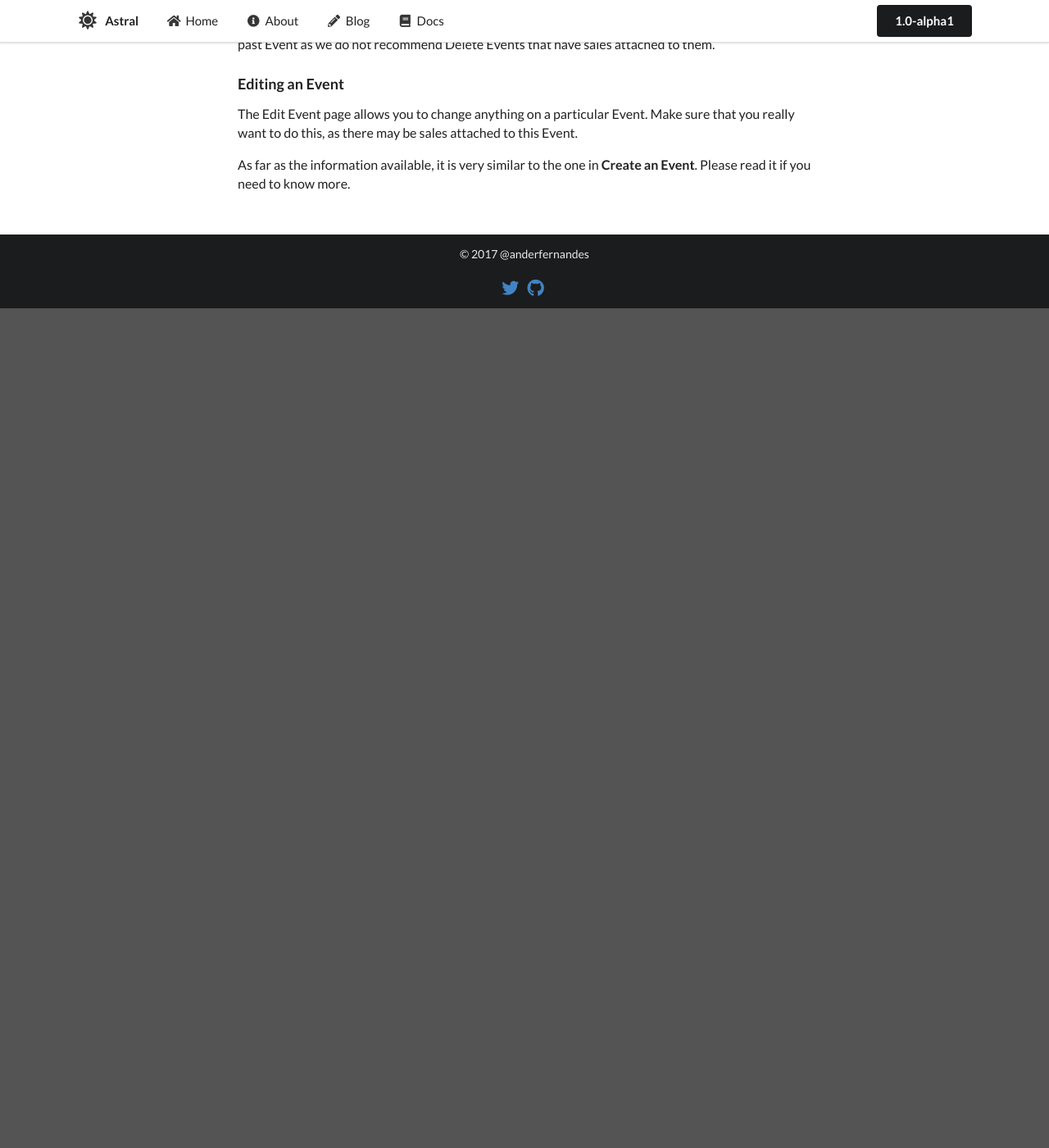
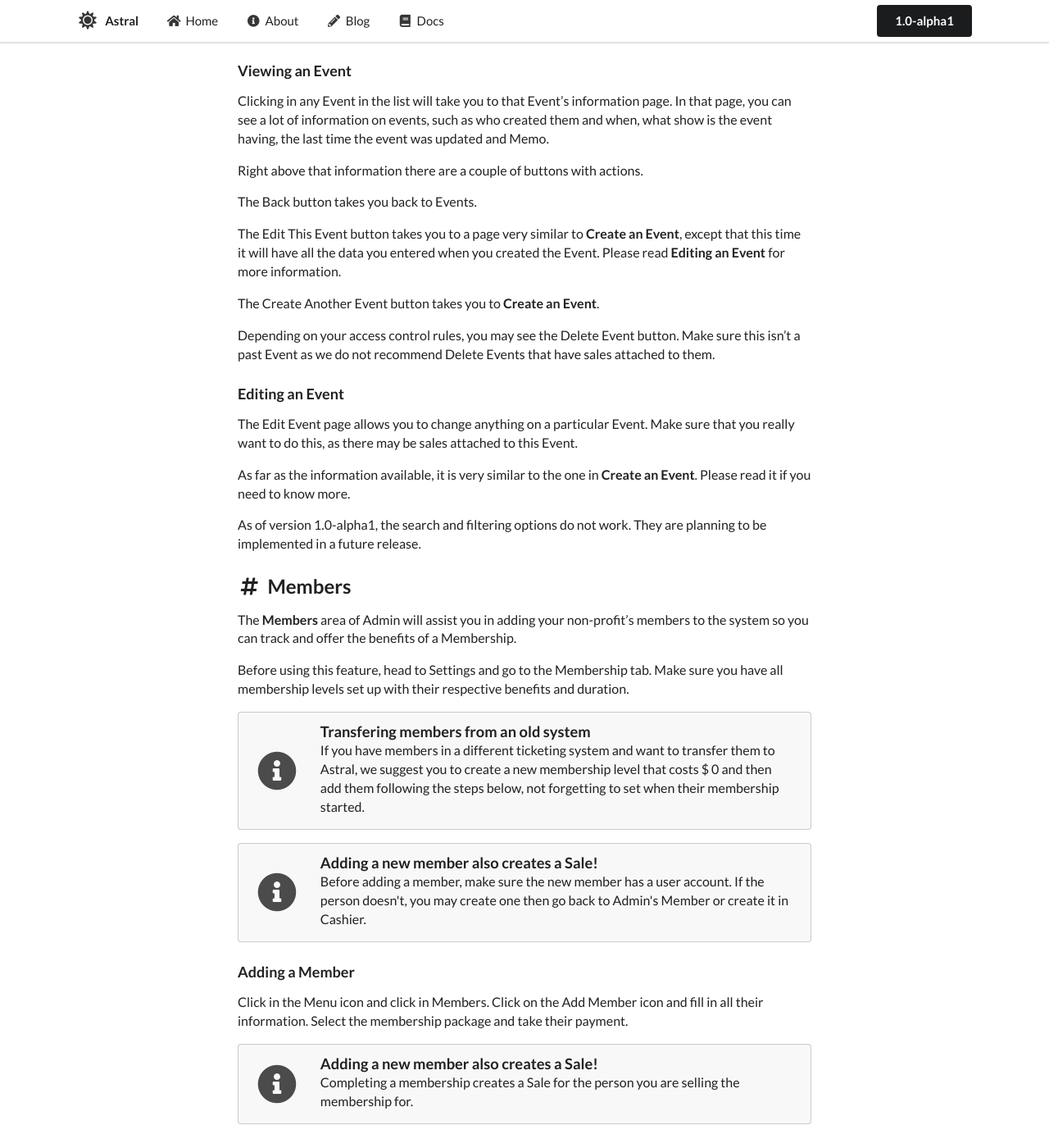
Before and after one commit to anderfernandes/astral-docs, a Jekyll site: the page built from docs/1.0-alpha1/admin/index.md, in a window 1280 px wide and 1400 px high, scrolled down 5478 px. Shown: the whole window at 82% size. Built offline with Jekyll 4.4.1, drawn with Linux system fonts in a browser that asks for light colours; nearby versions of some CDN libraries; before the commit the page ends 5854 px from its top, so only the background shows below that.

Commit message:
Members docs

```diff
--- a/docs/1.0-alpha1/admin/index.md
+++ b/docs/1.0-alpha1/admin/index.md
@@ -183,3 +183,39 @@ Depending on your access control rules, you may see the Delete Event button. Mak
 The Edit Event page allows you to change anything on a particular Event. Make sure that you really want to do this, as there may be sales attached to this Event.
 
 As far as the information available, it is very similar to the one in **Create an Event**. Please read it if you need to know more.
+
+As of version 1.0-alpha1, the search and filtering options do not work. They are planning to be implemented in a future release.
+
+##  <i class="hashtag icon"></i> Members
+
+The **Members** area of Admin will assist you in adding your non-profit's members to the system so you can track and offer the benefits of a Membership.
+
+Before using this feature, head to Settings and go to the Membership tab. Make sure you have all membership levels set up with their respective benefits and duration.
+
+<div class="ui icon message">
+  <i class="info circle icon"></i>
+  <div class="content">
+    <div class="header">Transfering members from an old system</div>
+    If you have members in a different ticketing system and want to transfer them to Astral, we suggest you to create a new membership level that costs $ 0 and then add them following the steps below, not forgetting to set when their membership started.
+  </div>
+</div>
+
+<div class="ui icon message">
+  <i class="info circle icon"></i>
+  <div class="content">
+    <div class="header">Adding a new member also creates a Sale!</div>
+    Before adding a member, make sure the new member has a user account. If the person doesn't, you may create one then go back to Admin's Member or create it in Cashier.
+  </div>
+</div>
+
+### Adding a Member
+
+Click in the Menu icon and click in Members. Click on the Add Member icon and fill in all their information. Select the membership package and take their payment.
+
+<div class="ui icon message">
+  <i class="info circle icon"></i>
+  <div class="content">
+    <div class="header">Adding a new member also creates a Sale!</div>
+    Completing a membership creates a Sale for the person you are selling the membership for.
+  </div>
+</div>
```
Also changed, not shown: about.md (+2 -2 lines), docs/1.0-alpha1/cashier/index.md (+18 -0 lines), Gemfile.lock, assets/images/my-account.png (renamed from assets/images/my-acount.png).
